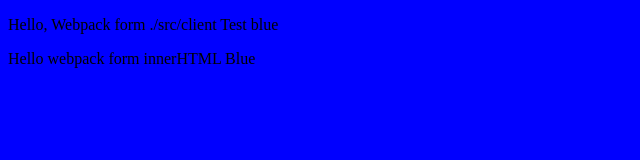
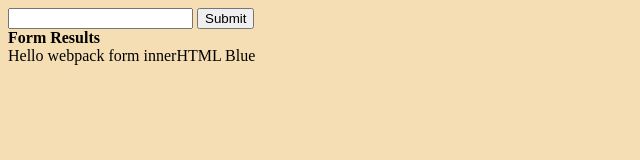
Before and after one commit to Firagoras/evaluate-news-nlp, a website built with webpack: page src/client/views/index.html in a window 1280 px wide. Shown: the whole page, without its empty margins (0-640 px from the left). Built offline with nearby package versions, Linux system fonts and the light colour scheme.

Commit message:
add a form to index.html

```diff
--- a/src/client/styles/base.scss
+++ b/src/client/styles/base.scss
@@ -1,3 +1,3 @@
 body {
-  background-color: blue;
+  background-color: wheat;
 }
--- a/src/client/views/index.html
+++ b/src/client/views/index.html
@@ -13,7 +13,17 @@
   </header>
 
   <main>
-    <p>Hello, Webpack form ./src/client Test blue</p>
+
+    <section>
+      <form action="">
+        <input type="text">
+        <input type="submit">
+      </form>
+    </section>
+
+    <section>
+      <strong>Form Results</strong>
+    </section>
   </main>
 
   <footer>
```
Also changed, not shown: src/client/js/formHandler.js (added).
